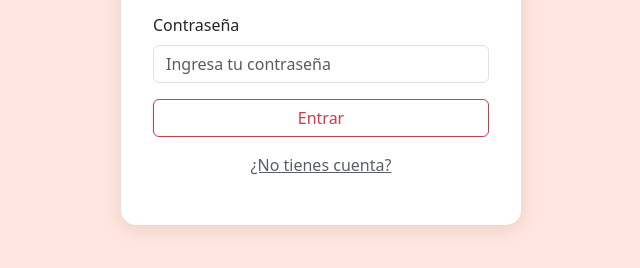
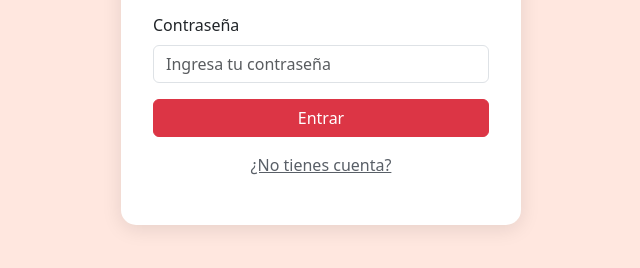
Before and after one commit to Oscar-lg-partner/Sistema_Alertas_Call_Center, an Electron app: page renderer/index.html in a window 900 px wide. Shown: the part 370-638 px from the top of the page, without its empty margins (129-769 px from the left). Drawn offline with nearby package versions, Linux system fonts and the light colour scheme.

Commit message:
UI mejorada, versión 1.0.12

```diff
--- a/package.json
+++ b/package.json
@@ -1,6 +1,6 @@
 {
   "name": "notificador-electron",
-  "version": "1.0.11",
+  "version": "1.0.12",
   "main": "main.js",
   "description": "App de escritorio para tareas y notificaciones",
   "author": "Tu Nombre",
--- a/renderer/index.html
+++ b/renderer/index.html
@@ -66,7 +66,7 @@
             required
           />
         </div>
-        <button type="submit" class="btn btn-outline-danger w-100">Entrar</button>
+        <button type="submit" class="btn btn-danger w-100">Entrar</button>
       </form>
       <p class="text-center mt-3">
         <a href="register.html" style="color: #595f67;">¿No tienes cuenta?</a>
```
Also changed, not shown: renderer/register.html (+1 -1 lines).
